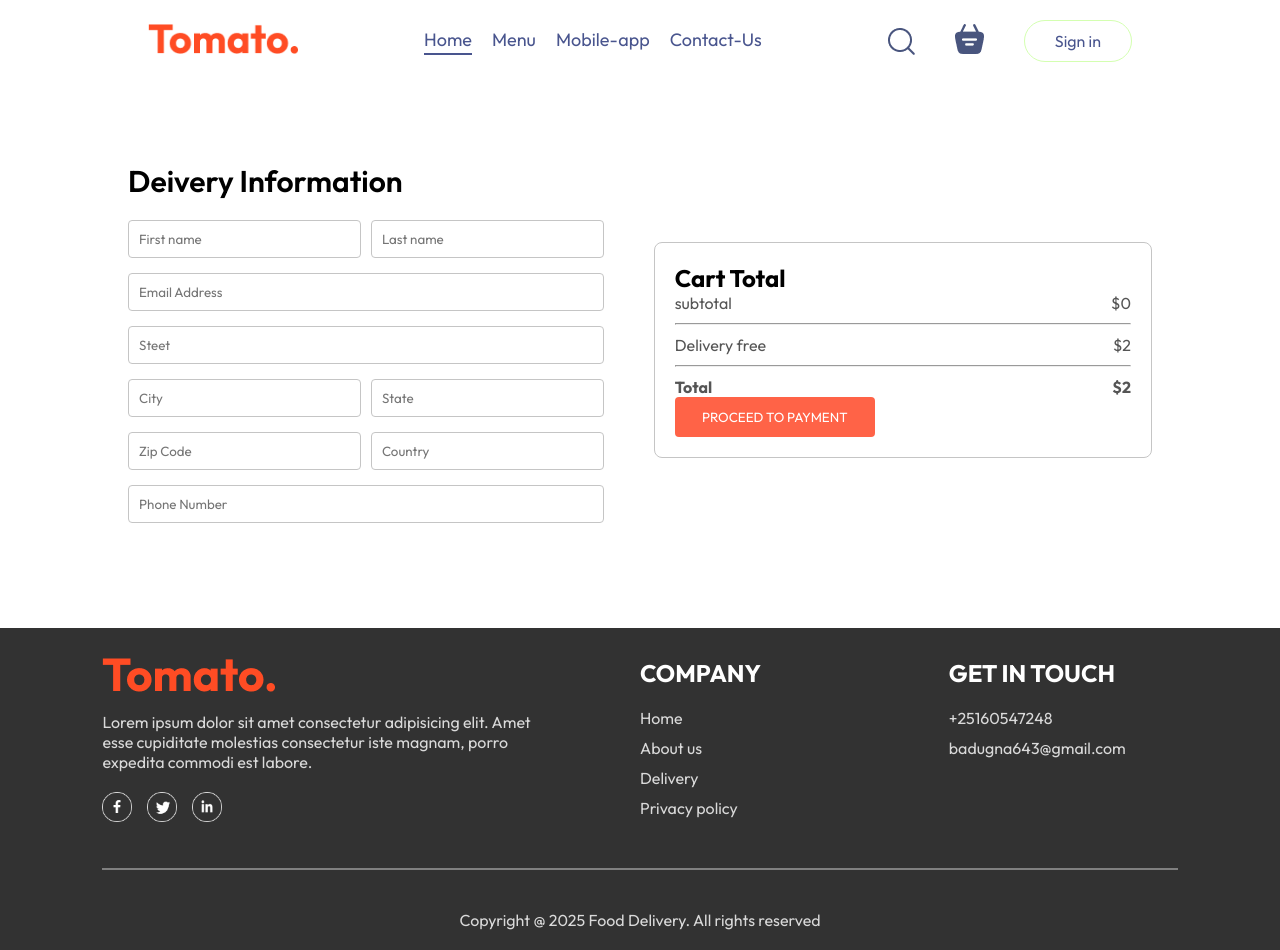
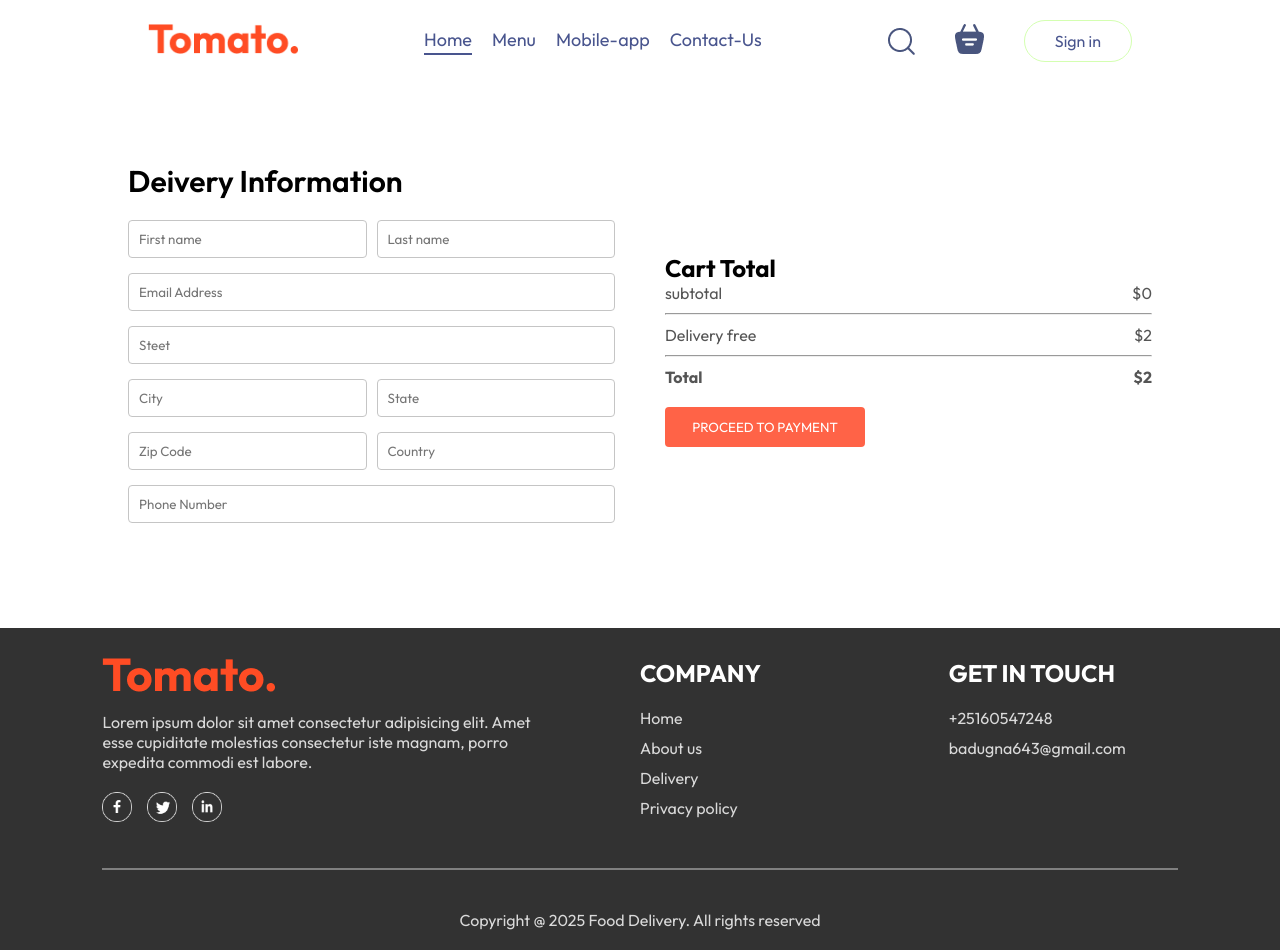
Before and after one commit to Boniadgithub/Food-delivery-web, a React (Vite) app: page /order in a window 1280 px wide. Built offline with nearby package versions, Linux system fonts and the light colour scheme.

Commit message:
styling delivery information done

```diff
--- a/src/pages/Placeorder/Placeorder.css
+++ b/src/pages/Placeorder/Placeorder.css
@@ -31,7 +31,8 @@
 .place-order-right {
   width: 100%;
   max-width: max(30%, 500px);
-  border: 1px solid #c5c5c5;
-  border-radius: 8px;
-  padding: 20px;
+
 }
+.place-order .cart-total button{
+    margin-top: 20px ;
+}
```
